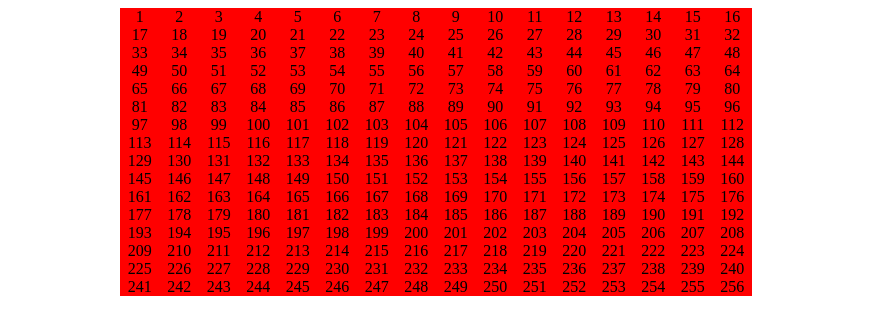
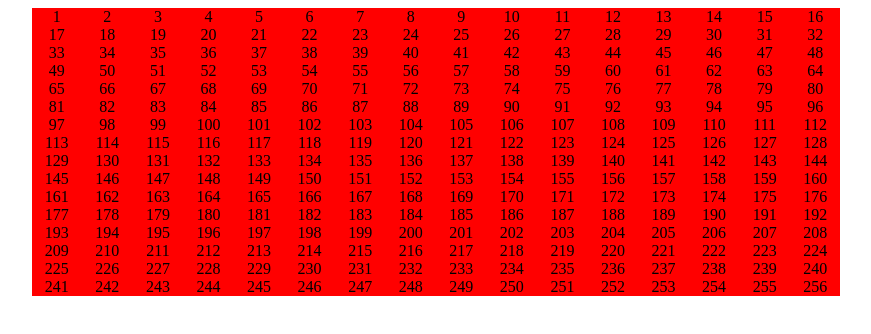
Before and after one commit to tkinthebay/etch, a plain HTML site: page index.html in a window 1280 px wide. Shown: the whole page, without its empty margins (204-1075 px from the left). Drawn offline with Linux system fonts and the light colour scheme.

Commit message:
Made div grid appear more squarish

```diff
--- a/stylesheet.css
+++ b/stylesheet.css
@@ -2,10 +2,12 @@
     display: flex;
     flex-wrap: wrap;
     margin: 0 auto;
-    width: 50%;
+    width: 64%;
     overflow: hidden;
 }
 
 .square {
 text-align: center;
+flex: 1 0 auto;
+height: auto;
 }
```
